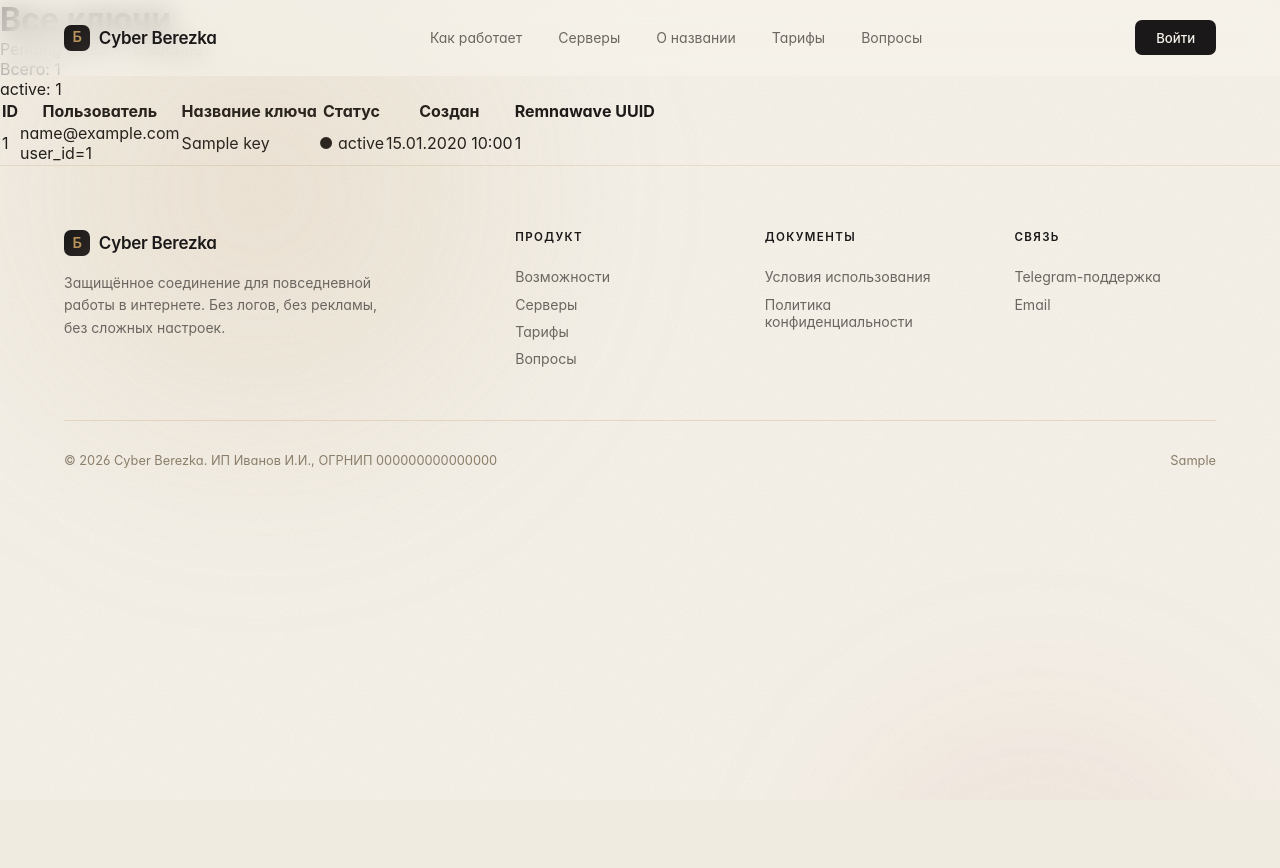
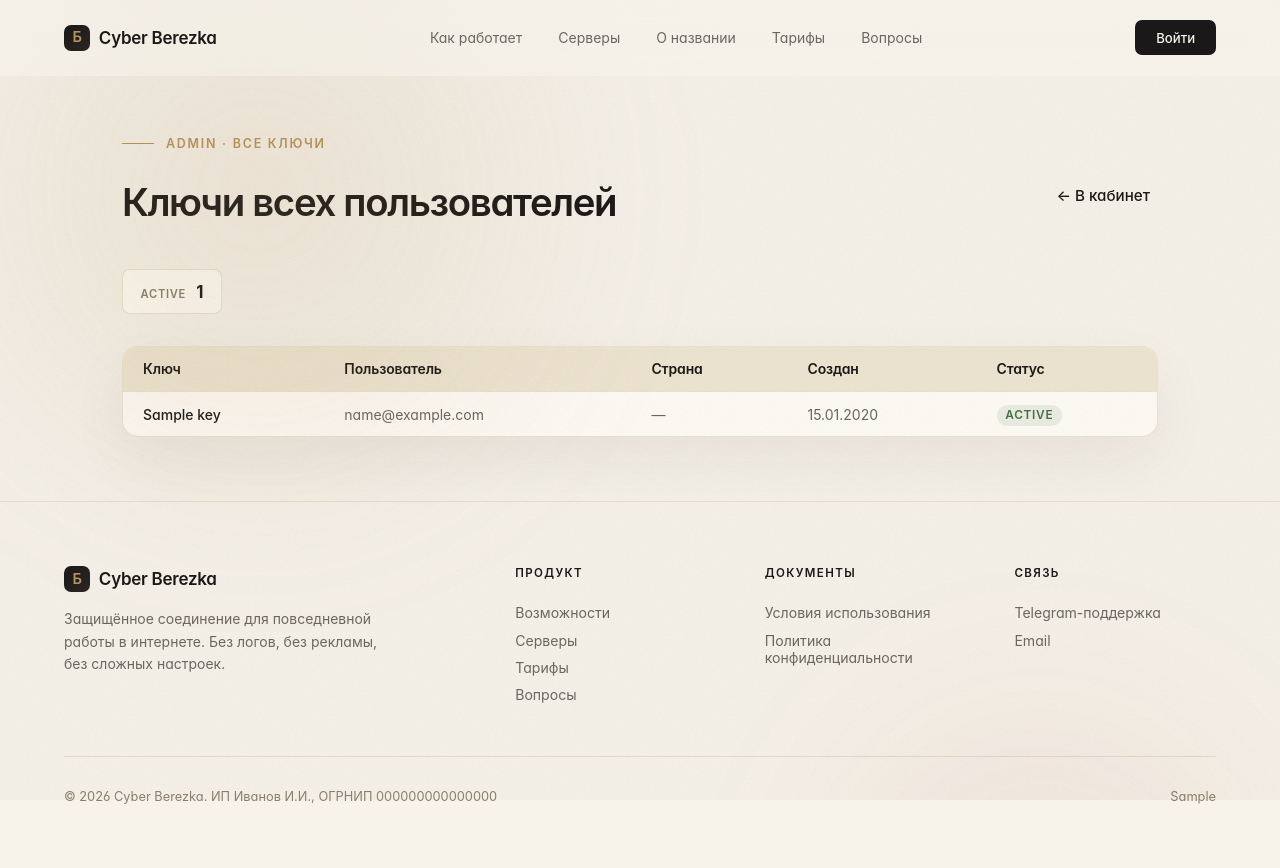
Before and after one commit to z1kurat/cyber-berezka, a FastAPI app: template infra/site/app/templates/cabinet/admin_keys.html in a window 1280 px wide. Before the commit the page ends 468 px from the top, so only its background shows below. Run offline with FastAPI, Linux system fonts and the light colour scheme; the template is opened without the code that fills it: most values are stand-ins (such as "Sample title", 1, 10 or a date in 2020); some web fonts are replaced.

Commit message:
feat(site/cabinet/admin/keys): apply new design system — admin keys table

```diff
--- a/infra/site/app/templates/cabinet/admin_keys.html
+++ b/infra/site/app/templates/cabinet/admin_keys.html
@@ -1,61 +1,58 @@
 {% extends "base.html" %}
 {% block title %}Все ключи — Cyber Berezka{% endblock %}
 {% block content %}
-<main class="max-w-5xl mx-auto px-6 py-12">
-  <header class="flex items-center justify-between mb-8">
-    <h1 class="font-serif text-3xl">Все ключи</h1>
-    <nav class="flex gap-4 text-sm">
-      <a href="/cabinet/admin/pending" class="text-accent-goldDk underline">Pending users</a>
-      <a href="/cabinet" class="text-accent-goldDk underline">← В кабинет</a>
-    </nav>
+
+<main style="max-width:1100px;margin:0 auto;padding:8rem 2rem 4rem">
+  <header style="display:flex;justify-content:space-between;align-items:flex-end;margin-bottom:3rem;flex-wrap:wrap;gap:1rem">
+    <div>
+      <div class="eyebrow"><span class="eyebrow-line"></span><span>Admin · все ключи</span></div>
+      <h1 class="headline" style="font-size:clamp(1.8rem,3.6vw,2.4rem);margin:0">Ключи всех пользователей</h1>
+    </div>
+    <a class="cta-secondary" href="/cabinet">← В кабинет</a>
   </header>
 
-  <section class="bg-bg-card border border-border-light rounded-lg shadow-card p-5 mb-6">
-    <div class="flex gap-6 text-sm">
-      <div><span class="text-text-muted">Всего:</span> <span class="font-medium">{{ rows | length }}</span></div>
+  {% if by_status %}
+  <div style="display:flex;gap:1rem;margin-bottom:2rem;flex-wrap:wrap">
     {% for status, count in by_status.items() %}
-      <div><span class="text-text-muted">{{ status }}:</span> <span class="font-medium">{{ count }}</span></div>
+      <div style="background:#FFFCF6;border:1px solid rgba(184,147,90,0.24);border-radius:8px;padding:0.7rem 1.1rem;font-size:0.85rem">
+        <span style="color:#8B7E6A;text-transform:uppercase;letter-spacing:0.06em;font-size:0.7rem;font-weight:600">{{ status }}</span>
+        <strong style="margin-left:0.4rem;color:#1A1818;font-size:1.05rem">{{ count }}</strong>
+      </div>
     {% endfor %}
   </div>
-  </section>
+  {% endif %}
 
   {% if not rows %}
-    <p class="text-text-muted">Ни один ключ ещё не выпущен.</p>
+    <p style="color:#6B6661">Ключей пока нет.</p>
   {% else %}
-    <section class="bg-bg-card border border-border-light rounded-lg shadow-card overflow-hidden">
-      <table class="w-full text-sm">
-        <thead class="bg-bg-section-alt">
-          <tr class="text-left">
-            <th class="px-4 py-3">ID</th>
-            <th class="px-4 py-3">Пользователь</th>
-            <th class="px-4 py-3">Название ключа</th>
-            <th class="px-4 py-3">Статус</th>
-            <th class="px-4 py-3">Создан</th>
-            <th class="px-4 py-3">Remnawave UUID</th>
+  <div style="background:#FFFCF6;border:1px solid rgba(184,147,90,0.24);border-radius:16px;overflow:hidden;box-shadow:0 24px 60px rgba(26,24,24,0.06)">
+    <table style="width:100%;border-collapse:collapse;font-size:0.875rem">
+      <thead>
+        <tr style="background:#EFE6D2">
+          <th style="text-align:left;padding:0.85rem 1.25rem;font-weight:600;letter-spacing:-0.01em">Ключ</th>
+          <th style="text-align:left;padding:0.85rem 1.25rem;font-weight:600;letter-spacing:-0.01em">Пользователь</th>
+          <th style="text-align:left;padding:0.85rem 1.25rem;font-weight:600;letter-spacing:-0.01em">Страна</th>
+          <th style="text-align:left;padding:0.85rem 1.25rem;font-weight:600;letter-spacing:-0.01em">Создан</th>
+          <th style="text-align:left;padding:0.85rem 1.25rem;font-weight:600;letter-spacing:-0.01em">Статус</th>
         </tr>
       </thead>
       <tbody>
         {% for r in rows %}
-          <tr class="border-t border-border-light hover:bg-bg-section-alt">
-            <td class="px-4 py-2 font-mono text-xs">{{ r.key.id }}</td>
-            <td class="px-4 py-2">
-              <div>{{ r.user.email }}</div>
-              <div class="text-xs text-text-muted">user_id={{ r.user.id }}{% if r.user.is_admin %} · admin{% endif %}</div>
+        <tr style="border-top:1px solid rgba(184,147,90,0.24)">
+          <td style="padding:0.85rem 1.25rem;font-weight:500">{{ r.key.label }}</td>
+          <td style="padding:0.85rem 1.25rem;color:#6B6661">{{ r.user.email }}</td>
+          <td style="padding:0.85rem 1.25rem;color:#6B6661">{{ (r.key.meta or {}).get('country_code', '—') }}</td>
+          <td style="padding:0.85rem 1.25rem;color:#6B6661">{{ r.key.created_at.strftime('%d.%m.%Y') }}</td>
+          <td style="padding:0.85rem 1.25rem">
+            <span style="font-size:0.74rem;font-weight:600;letter-spacing:0.06em;text-transform:uppercase;padding:0.2rem 0.55rem;border-radius:999px;
+              {% if r.key.status == 'active' %}background:rgba(95,139,92,0.12);color:#4A7146{% else %}background:rgba(184,53,31,0.1);color:#B8351F{% endif %}">{{ r.key.status }}</span>
           </td>
-            <td class="px-4 py-2">{{ r.key.label or '—' }}</td>
-            <td class="px-4 py-2">
-              {% if r.key.status == 'active' %}<span class="text-success">● active</span>
-              {% elif r.key.status == 'revoked' %}<span class="text-text-muted">● revoked</span>
-              {% else %}<span>{{ r.key.status }}</span>
-              {% endif %}
-            </td>
-            <td class="px-4 py-2 text-xs text-text-muted">{{ r.key.created_at.strftime('%d.%m.%Y %H:%M') }}</td>
-            <td class="px-4 py-2 font-mono text-[10px] text-text-muted">{{ r.user.remnawave_short_uuid or '—' }}</td>
         </tr>
         {% endfor %}
       </tbody>
     </table>
-    </section>
+  </div>
   {% endif %}
 </main>
+
 {% endblock %}
```
Lines whose indentation alone changed are shown as unchanged.
